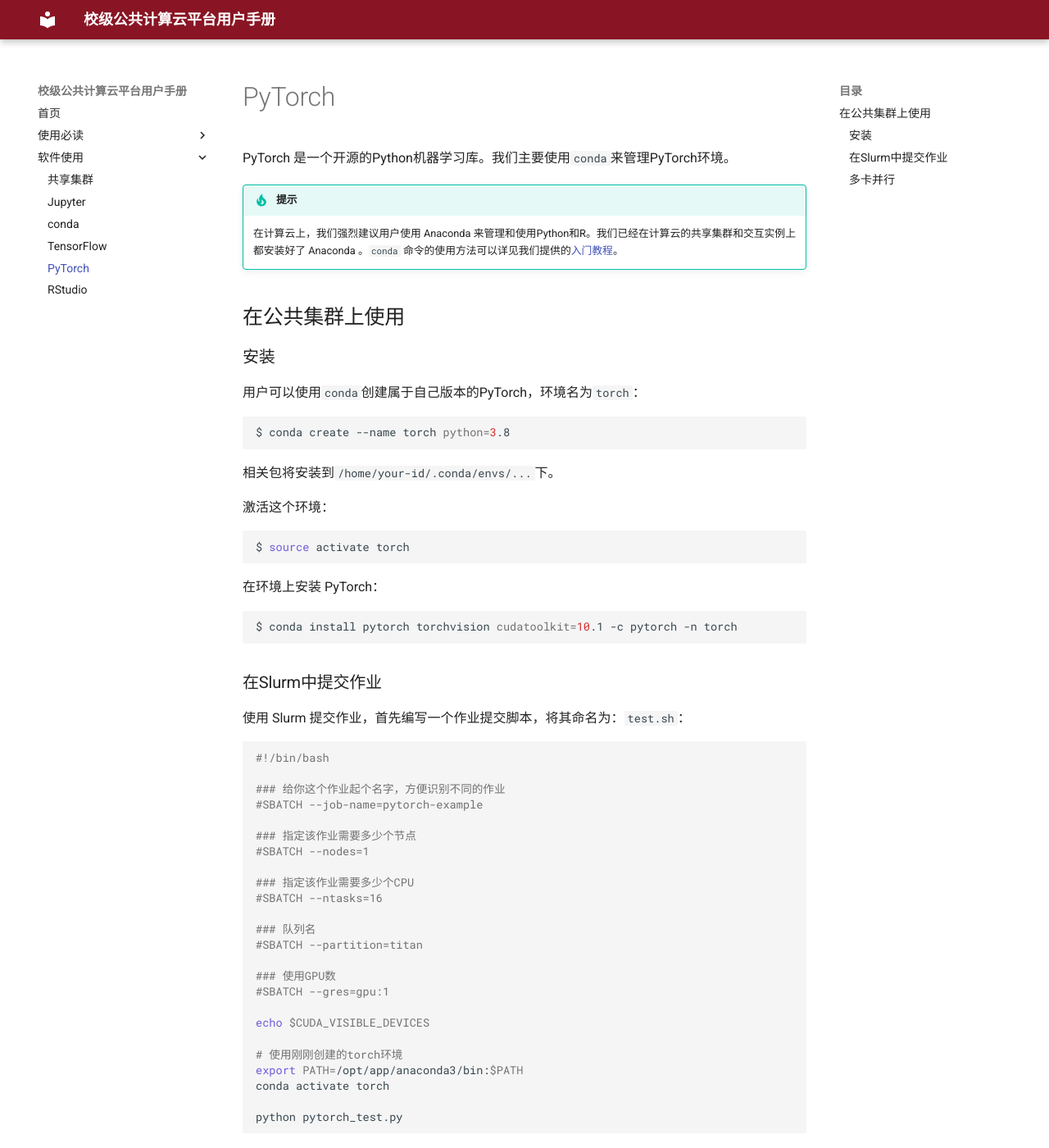
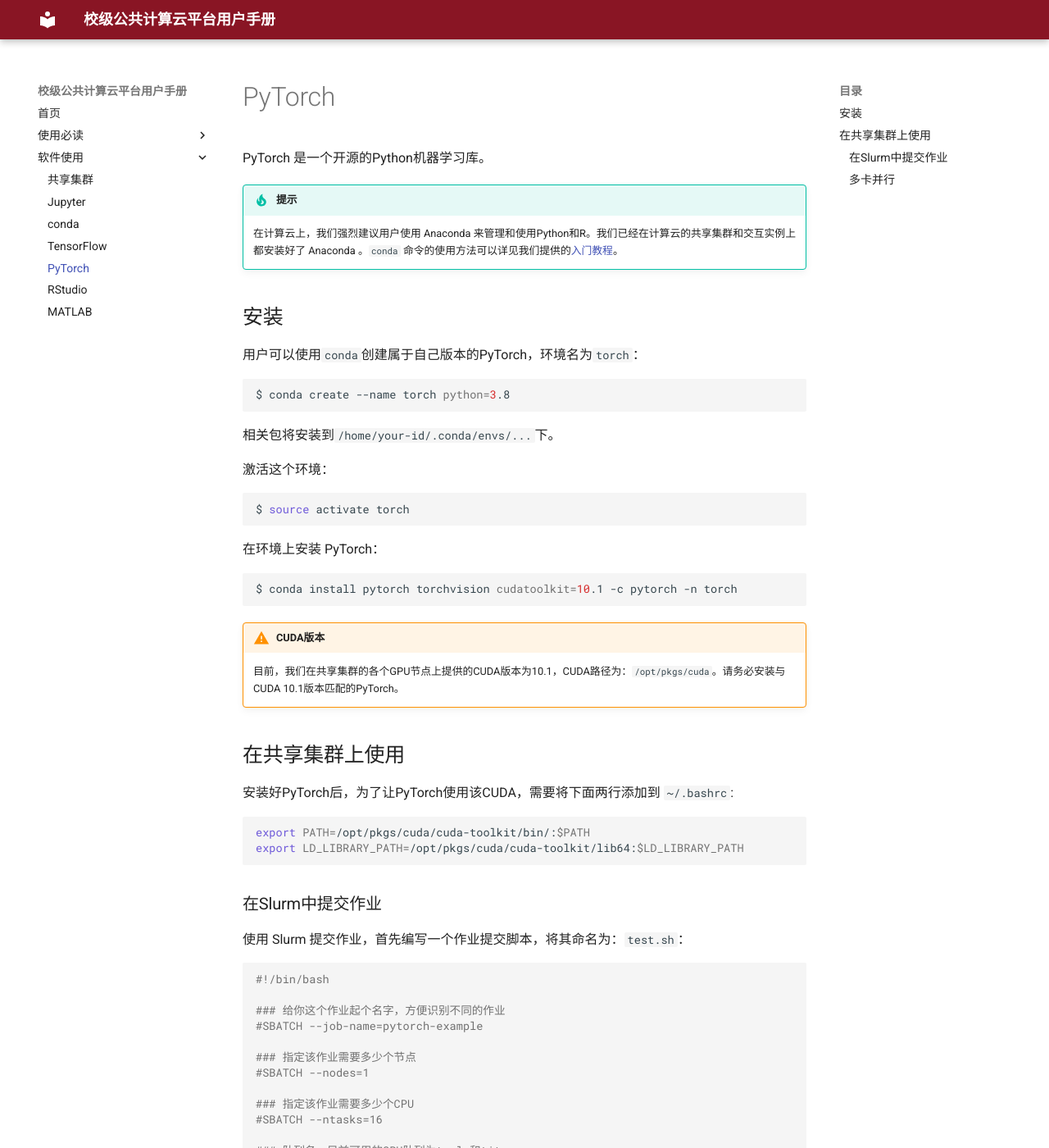
Before and after one commit to ruc-cc/cc-help-docs, an MkDocs documentation site: the page built from docs/app/pytorch.md, in a window 1280 px wide and 1400 px high. Shown: the whole window at 82% size. Built offline with MkDocs 1.6.1 and Material for MkDocs 9.7.7, drawn with Linux system fonts in a browser that asks for light colours; some of the changed text lies outside the part shown.

Commit message:
update conda & add matlab

````diff
--- a/docs/app/pytorch.md
+++ b/docs/app/pytorch.md
@@ -1,13 +1,11 @@
 # PyTorch
 
-PyTorch 是一个开源的Python机器学习库。我们主要使用`conda`来管理PyTorch环境。
+PyTorch 是一个开源的Python机器学习库。
 
 !!! tip "提示"
     在计算云上，我们强烈建议用户使用 Anaconda 来管理和使用Python和R。我们已经在计算云的共享集群和交互实例上都安装好了 Anaconda 。`conda` 命令的使用方法可以详见我们提供的[入门教程](conda.md)。
 
-## 在公共集群上使用
-
-### 安装
+## 安装
 
 用户可以使用`conda`创建属于自己版本的PyTorch，环境名为`torch`：
 
@@ -29,6 +27,18 @@ $ source activate torch
 $ conda install pytorch torchvision cudatoolkit=10.1 -c pytorch -n torch
 ```
 
+!!! warning "CUDA版本"
+    目前，我们在共享集群的各个GPU节点上提供的CUDA版本为10.1，CUDA路径为：`/opt/pkgs/cuda`。请务必安装与 CUDA 10.1版本匹配的PyTorch。
+
+## 在共享集群上使用
+
+安装好PyTorch后，为了让PyTorch使用该CUDA，需要将下面两行添加到 `~/.bashrc`:
+
+```bash
+export PATH=/opt/pkgs/cuda/cuda-toolkit/bin/:$PATH
+export LD_LIBRARY_PATH=/opt/pkgs/cuda/cuda-toolkit/lib64:$LD_LIBRARY_PATH
+```
+
 ### 在Slurm中提交作业
 
 使用 Slurm 提交作业，首先编写一个作业提交脚本，将其命名为：`test.sh`：
@@ -45,7 +55,7 @@ $ conda install pytorch torchvision cudatoolkit=10.1 -c pytorch -n torch
 ### 指定该作业需要多少个CPU
 #SBATCH --ntasks=16
 
-### 队列名
+### 队列名，目前可用的GPU队列为tesla和titan
 #SBATCH --partition=titan
 
 ### 使用GPU数
@@ -53,9 +63,11 @@ $ conda install pytorch torchvision cudatoolkit=10.1 -c pytorch -n torch
 
 echo $CUDA_VISIBLE_DEVICES
 
-# 使用刚刚创建的torch环境
+### Anaconda
 export PATH=/opt/app/anaconda3/bin:$PATH
-conda activate torch
+
+### 假设创建的conda环境名为 torch
+source activate torch
 
 python pytorch_test.py
 ```
--- a/mkdocs.yml
+++ b/mkdocs.yml
@@ -37,3 +37,4 @@ nav:
       - 'TensorFlow': 'app/tensorflow.md'
       - 'PyTorch': 'app/pytorch.md'
       - 'RStudio': 'app/RStudio.md'
+      - 'MATLAB': 'app/matlab.md'
````
Also changed, not shown: docs/app/conda.md (+30 -1 lines), docs/app/matlab.md (added, +23 -0 lines), docs/app/tensorflow.md (+8 -6 lines), docs/manual/login.md (+1 -0 lines), docs/images/matlab_start.png (added), docs/images/matlab_startscript.png (added), docs/images/matlab_terminal.png (added).
